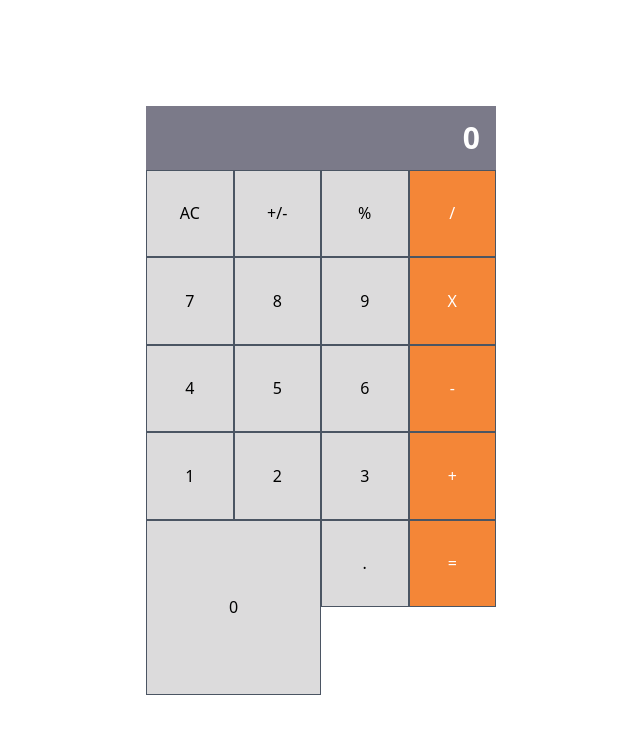
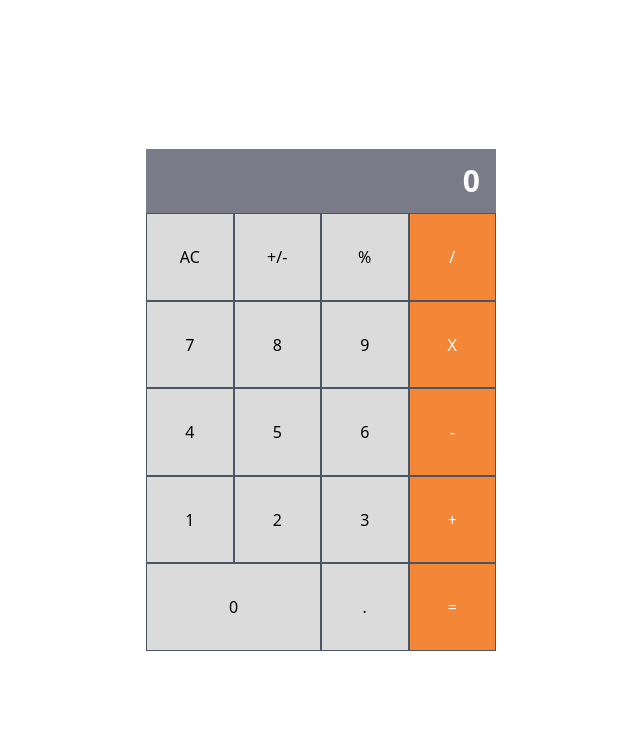
Before and after one commit to izzett222/react-calculator, a React (Create React App) app: page / in a window 1280 px wide. Shown: the top 734 px of the page, without its empty margins (319-959 px from the left). Built offline with nearby package versions, Linux system fonts and the light colour scheme.

Commit message:
modify large button style

```diff
--- a/src/components/Button.jsx
+++ b/src/components/Button.jsx
@@ -1,3 +1,3 @@
 export default function Button({children, bg, color, large, onClick}) {
-    return <button onClick={onClick} className={`flex items-center justify-center w-full aspect-square border border-gray-600 ${color} ${bg} ${large && 'col-span-2 aspect-[initial]'}`}>{children}</button>
+    return <button onClick={onClick} className={`flex items-center justify-center w-full  border border-gray-600 ${color} ${bg} ${large ? 'col-span-2 aspect-[initial]' : 'aspect-square'}`}>{children}</button>
 }
```
